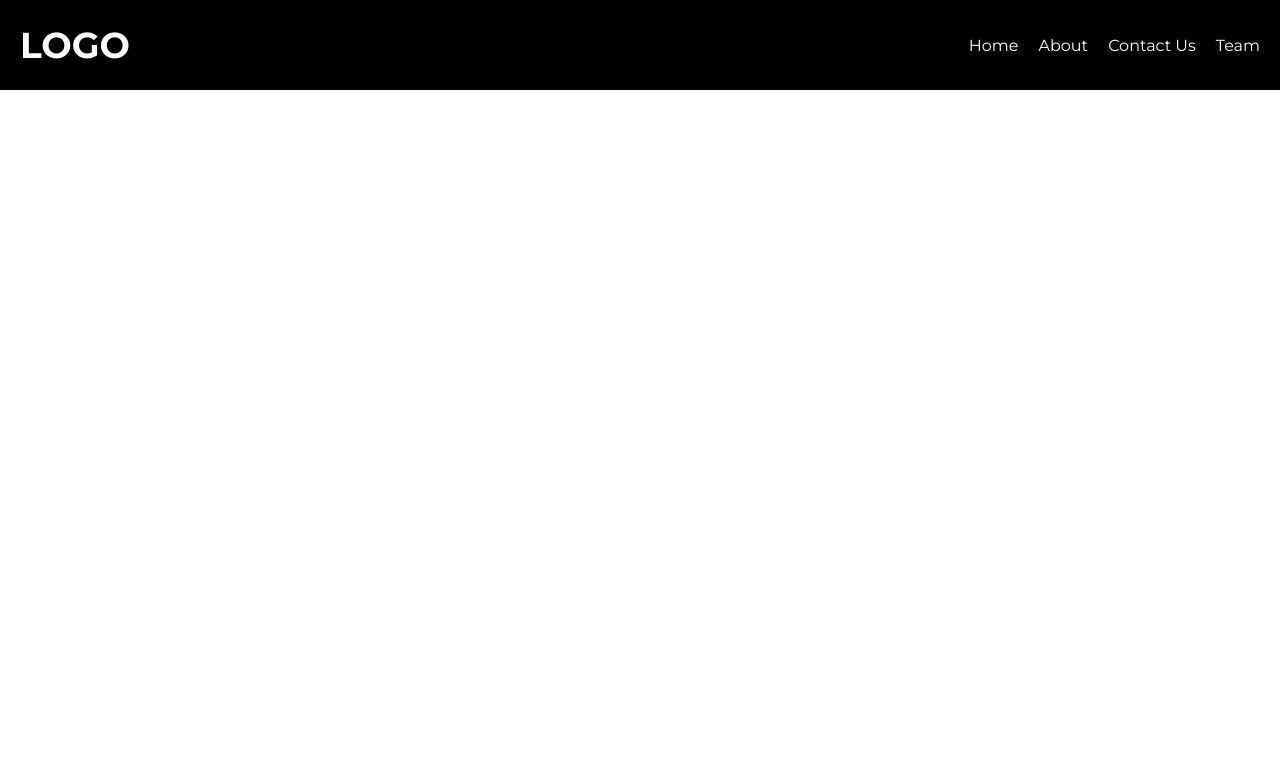
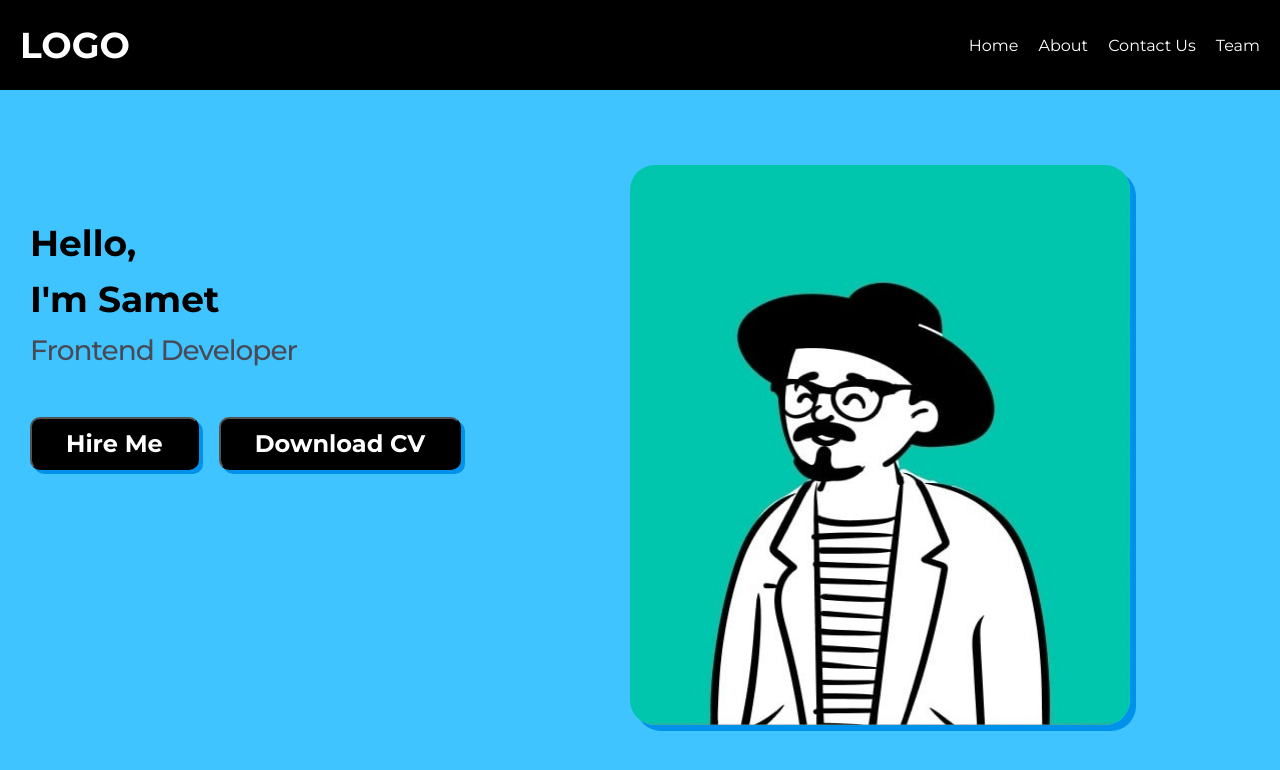
Before and after one commit to SametAydinhan/pausiber-fe-workshop, a plain HTML site: page index.html in a window 1280 px wide. Drawn offline with Linux system fonts and the light colour scheme.

Commit message:
feat(homepage): create main container

```diff
--- a/index.html
+++ b/index.html
@@ -29,6 +29,23 @@
             </ul>
         </div>
     </nav>
-    <main></main>
+    <main>
+        <div class="main-container">
+            <div class="main-infos-content">
+                <div class="text-content">
+                    <h2>Hello,</h2>
+                    <h2>I'm Samet</h2>
+                    <span>Frontend Developer</span>
+                </div>
+                <div class="button-content">
+                    <button>hire me<e</button>
+                    <button>download CV</button>
+                </div>
+            </div>
+            <div class="main-image">
+                <img src="/image/photo5769373652993817371.jpg" alt="profile-photo">
+            </div>
+        </div>
+    </main>
 </body>
 </html>
--- a/style.css
+++ b/style.css
@@ -26,14 +26,18 @@ nav {
   align-items: center;
   padding: 0 20px;
 }
-main {
-  height: calc(100% - 90px);
-  width: 100%;
-}
+
 .logo-container {
   font-size: 36px;
   font-weight: 700;
+  transition: 0.3s;
+  cursor: pointer;
 }
+ .logo-container:hover{
+    color: #40C4FF;
+ }
+
+
 
 .nav-container ul {
   display: flex;
@@ -46,7 +50,88 @@ main {
   margin-right: 20px;
   color: #fff;
   text-transform: capitalize;
+  transition: 0.3;
+}
+.nav-container ul .nav-link:hover{
+   color: #40C4FF;
 }
 .nav-container ul .nav-link:last-child {
   margin-right: 0;
 }
+
+main {
+    height: calc(100% - 90px);
+    width: 100%;
+    padding: 75px 150px 75px 30px;
+    background-color: #40C4FF;
+  }
+
+main .main-container{
+    width: 100%;
+    height: 100%;
+    display: flex;
+}
+
+main .main-container .main-infos-content{
+    width: calc(100% - 500px);
+    height: 100%;
+    display: flex;
+    flex-direction: column;
+    justify-content: center;
+}
+
+main .main-container .main-infos-content .text-content{
+    margin-bottom: 50px;
+    margin-top: -200px;
+}
+
+main .main-container .main-infos-content .text-content h2{
+    margin-bottom: 12px;
+    font-size: 36px;
+    font-weight: 700;
+}
+
+main .main-container .main-infos-content .text-content span{
+    color: #474a57;
+    font-size: 28px;
+    font-weight: 500;
+    letter-spacing: -1px;
+}
+
+main .main-container .main-infos-content .button-content{
+    display: flex;
+    gap: 20px;
+}
+
+main .main-container .main-infos-content .button-content button{
+    text-transform: capitalize;
+    padding: 10px 34px;
+    border-radius: 10px;
+    background-color: #000;
+    color: #fff;
+    font-weight: 700;
+    font-size: 24px;
+    cursor: pointer;
+    box-shadow: 4px 4px 0px 0px #0091EA;
+    transition: .3s all ease-in-out;
+}
+main .main-container .main-infos-content .button-content button:hover{
+    box-shadow: -4px -4px -0px -0px #0091EA;
+}
+
+main .main-container .main-image{
+    width: 500px;
+    height: 100%;
+
+}
+main .main-container .main-image img{
+    width: 500px;
+    height: 100%;
+    border-radius: 25px;
+    box-shadow: 6px 6px 0px 0px #0091EA;
+    transition: .3s all ease-in-out;
+    cursor: pointer;
+}
+main .main-container .main-image img:hover{
+    box-shadow: -6px -6px 0px 0px #0091EA;
+}
```
